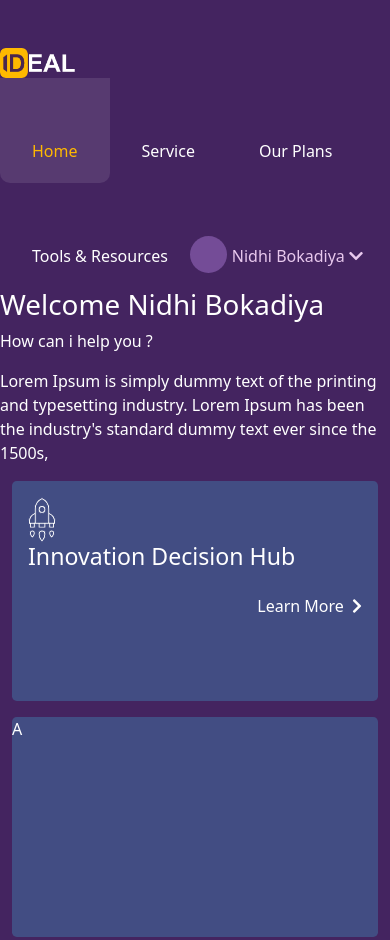
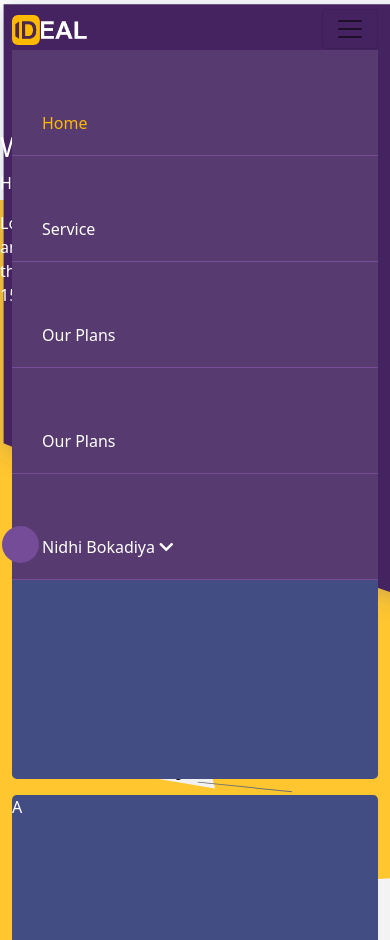
Before and after one commit to anildalar/Boostrap-5-Web-Design, a plain HTML site: page index.html in a window 390 px wide. Shown: the top 940 px of the page. Drawn offline with nearby package versions, Linux system fonts and the light colour scheme.

Commit message:
Responsive Multibackground iamges meqia query

```diff
--- a/index.html
+++ b/index.html
@@ -15,10 +15,11 @@
                 border:1px dashed #000;
             }
             body{
-                background: #442460;
-                background-image: url('img/rabbit.svg');
-                background-repeat: no-repeat;
-                background-position: 100px 772px;
+                background-image: url('img/rabbit.svg'),url("img/Footer.svg"),url("img/Purple.svg"),url("img/Orange.svg");
+                background-repeat: no-repeat,no-repeat,no-repeat,no-repeat;
+                background-size: auto,1600px 800px,1600px 800px;
+                background-position:100px 660px,-40px 660px, -32px -32px,-40px 200px;
+
             }
             header{
                 height: 130px;
@@ -27,7 +28,6 @@
                 min-height: 900px;
             }
             footer{
-                min-height: 320px;
             }
             .a_header_nav > li > a{
                 padding: 61px 32px 20px 32px;
@@ -47,11 +47,11 @@
                 border-radius: 37px;
                 background: #744c97;
             }
-            /*
+
             .a_userlink{
-                color:#e8c8ed;
+                color:#fff !important;
             }
-            */
+
             .a_header_nav > li:last-child > a{
                 color:#e8c8ed;
             }
@@ -79,31 +79,53 @@
                 height: 252px;
                 background: #5264bb;
             }
+
+
+
+            @media screen and (max-width: 992px){
+                .a_header_nav{
+                    background: #573a70 !important;
+                }
+                .a_header_nav a{
+                    padding-left: 30px !important;
+                    border-bottom:1px solid #744c97 ;
+                    border-radius: 0px !important;
+                }
+            }
         </style>
     </head>
     <body>
         <div class="container p-0 a_container">
             <header class="">
-                <a href="#" class="float-start mt-5">
+                <nav class="navbar navbar-expand-lg navbar-light ">
+                    <div class="container-fluid">
+                      <a class="navbar-brand" href="#">
                         <img src="./img/logo2.png" height="30">
                       </a>
-                <ul class="nav float-end a_header_nav" >
+                      <button class="navbar-toggler" type="button" data-bs-toggle="collapse" data-bs-target="#navbarNav" aria-controls="navbarNav" aria-expanded="false" aria-label="Toggle navigation">
+                        <span class="navbar-toggler-icon"></span>
+                      </button>
+                      <div class="collapse navbar-collapse d-flex justify-content-end row m-0" id="navbarNav">
+                        <ul class="navbar-nav a_header_nav float-end col-12 col-sm-12 col-md-12 col-lg-5 pe-0">
                           <li class="nav-item">
-                      <a class="nav-link text-white active" aria-current="page" href="#">Home</a>
+                            <a class="nav-link active" aria-current="page" href="#">Home</a>
                           </li>
                           <li class="nav-item">
-                      <a class="nav-link text-white " href="#">Service</a>
+                            <a class="nav-link text-white" href="#">Service</a>
                           </li>
                           <li class="nav-item">
                             <a class="nav-link text-white" href="#">Our Plans</a>
                           </li>
                           <li class="nav-item">
-                      <a class="nav-link text-white" href="#">Tools &amp; Resources</a>
+                            <a class="nav-link text-white" href="#">Our Plans</a>
                           </li>
                           <li class="nav-item">
                             <a class="nav-link position-relative a_userlink pe-0" href="#"><span class="d-inline-block a_circle position-absolute top-50 start-0" style="left:-10px !important"></span> Nidhi Bokadiya <i class="fas fa-chevron-down"></i></a>
                           </li>
                         </ul>
+                      </div>
+                    </div>
+                </nav>
             </header>
             <div class="a_main  text-white">
                 <h1>Welcome Nidhi Bokadiya</h1>
@@ -129,7 +151,7 @@
                     </div>
                 </div>
             </div>
-            <footer class=" bg-white myCollor">
+            <footer class="myCollor">
                 <div class="row m-0 mb-5">
                     <div class="col-5">
                         <h4 class="fw-bold">FEATURES</h4>
```
Also changed, not shown: img/Footer.svg (added), img/Ideal-logo-07.png (added), img/Ideal-logo-07@2x.png (added), img/Orange.svg (added), img/Purple.svg (added), img/menu_highlight.svg (added). Lines whose indentation alone changed are shown as unchanged.
